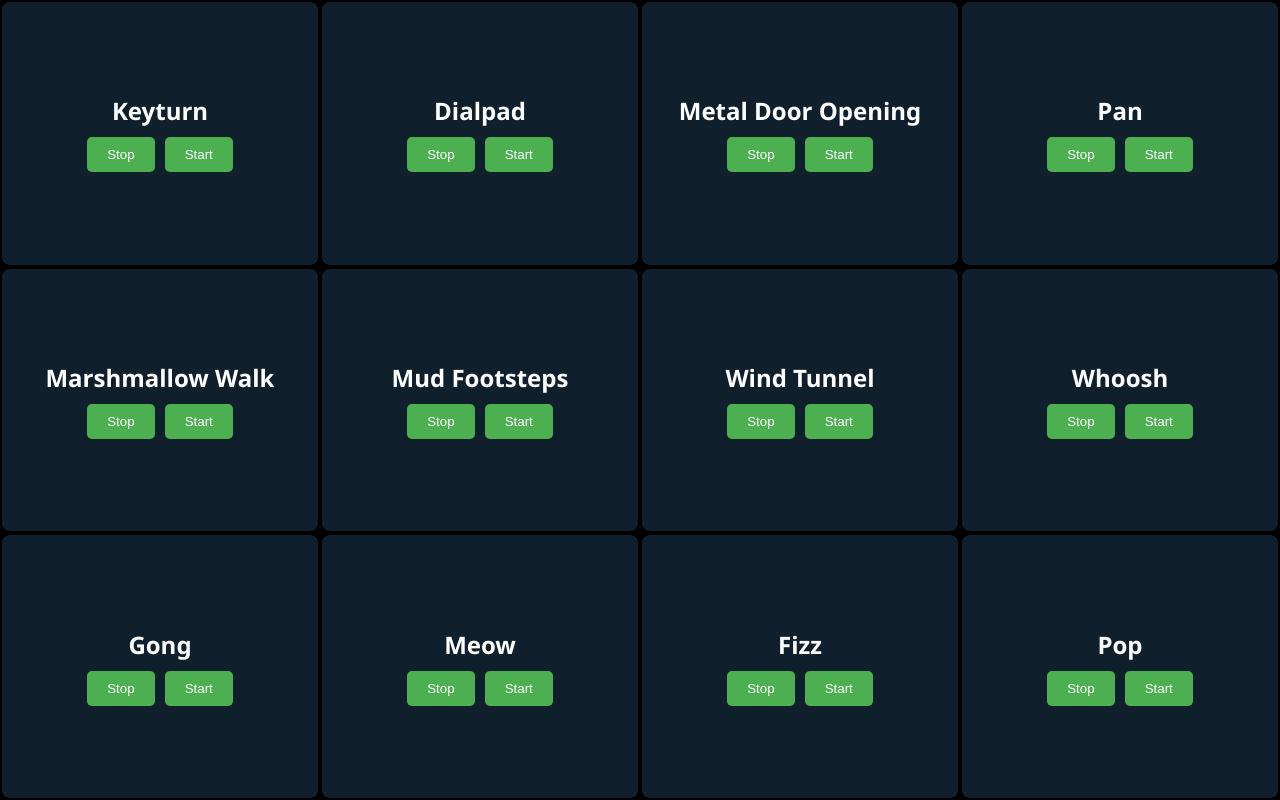
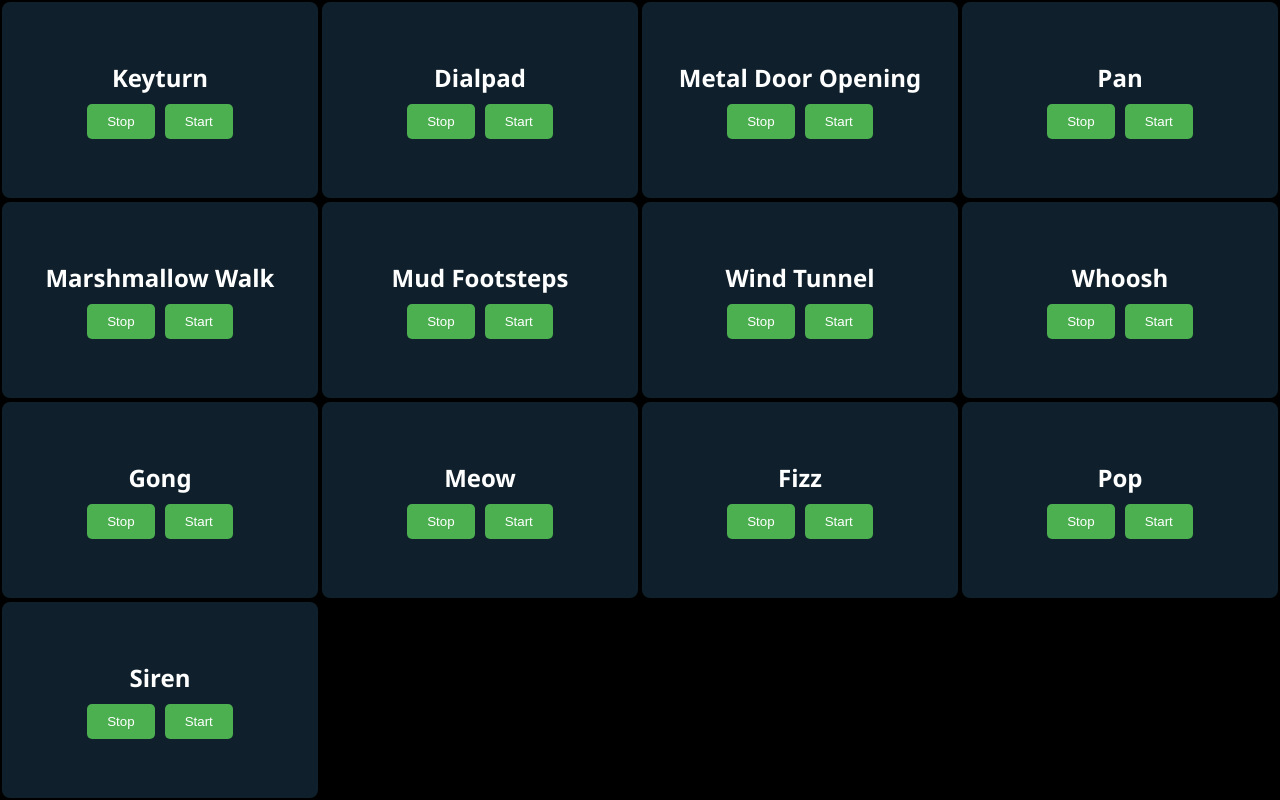
Before and after one commit to The-UnknownHacker/React-Drumkit, a React (Create React App) app: page / in a window 1280 px wide. Built offline with nearby package versions, Linux system fonts and the light colour scheme.

Commit message:
Add Siren

```diff
--- a/src/App.tsx
+++ b/src/App.tsx
@@ -73,6 +73,12 @@ const pads = [
     sound: require("./assets/sounds/pop.wav").default,
     keyCode: "Pop",
     color: "#ff6d37"
+  },
+  {
+    name: "Siren",
+    sound: require("./assets/sounds/siren.wav").default,
+    keyCode: "Siren",
+    color: "#ff6d37"
   }
 ]
 
```
Also changed, not shown: 1 other file (tests, documents, lock files or other folders).
